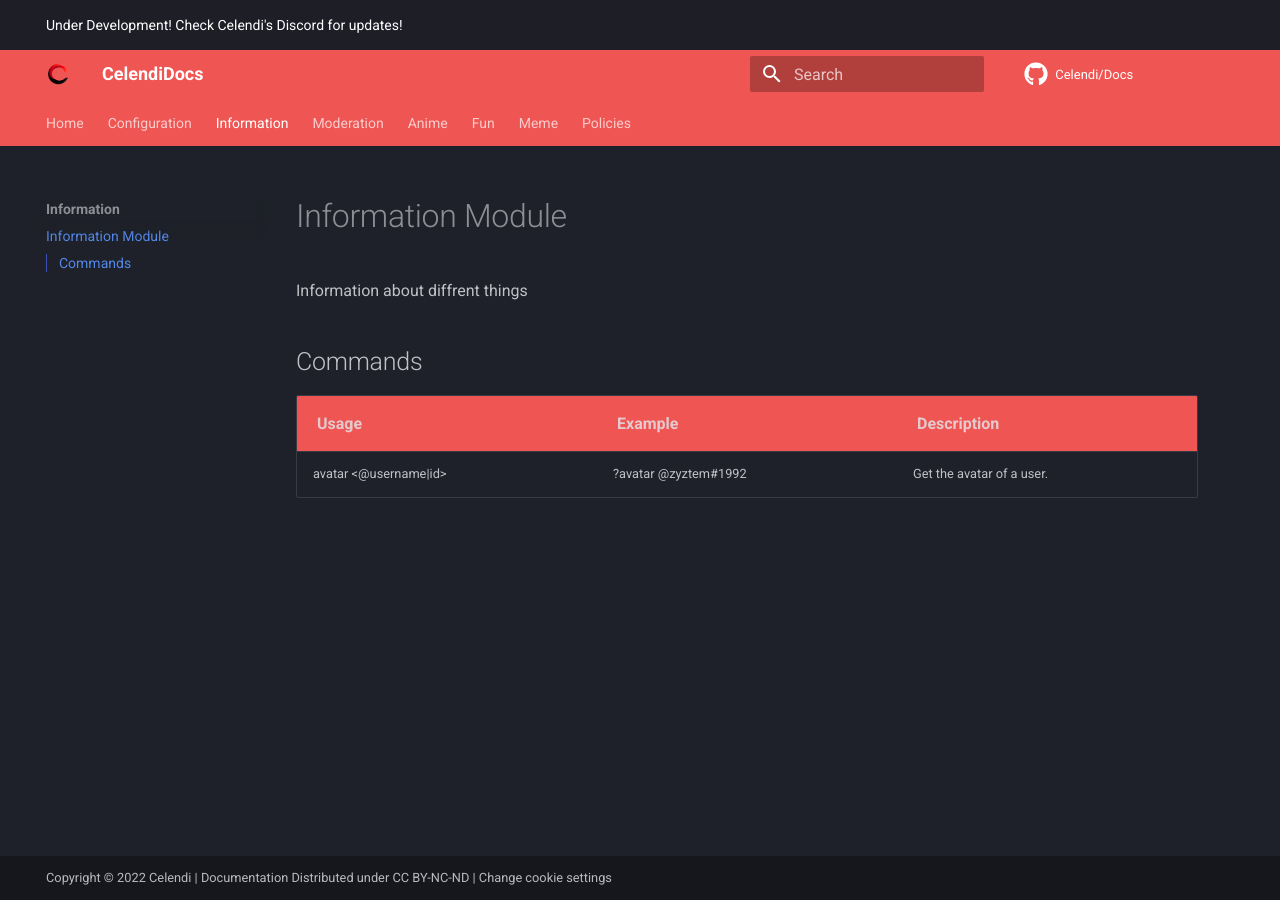
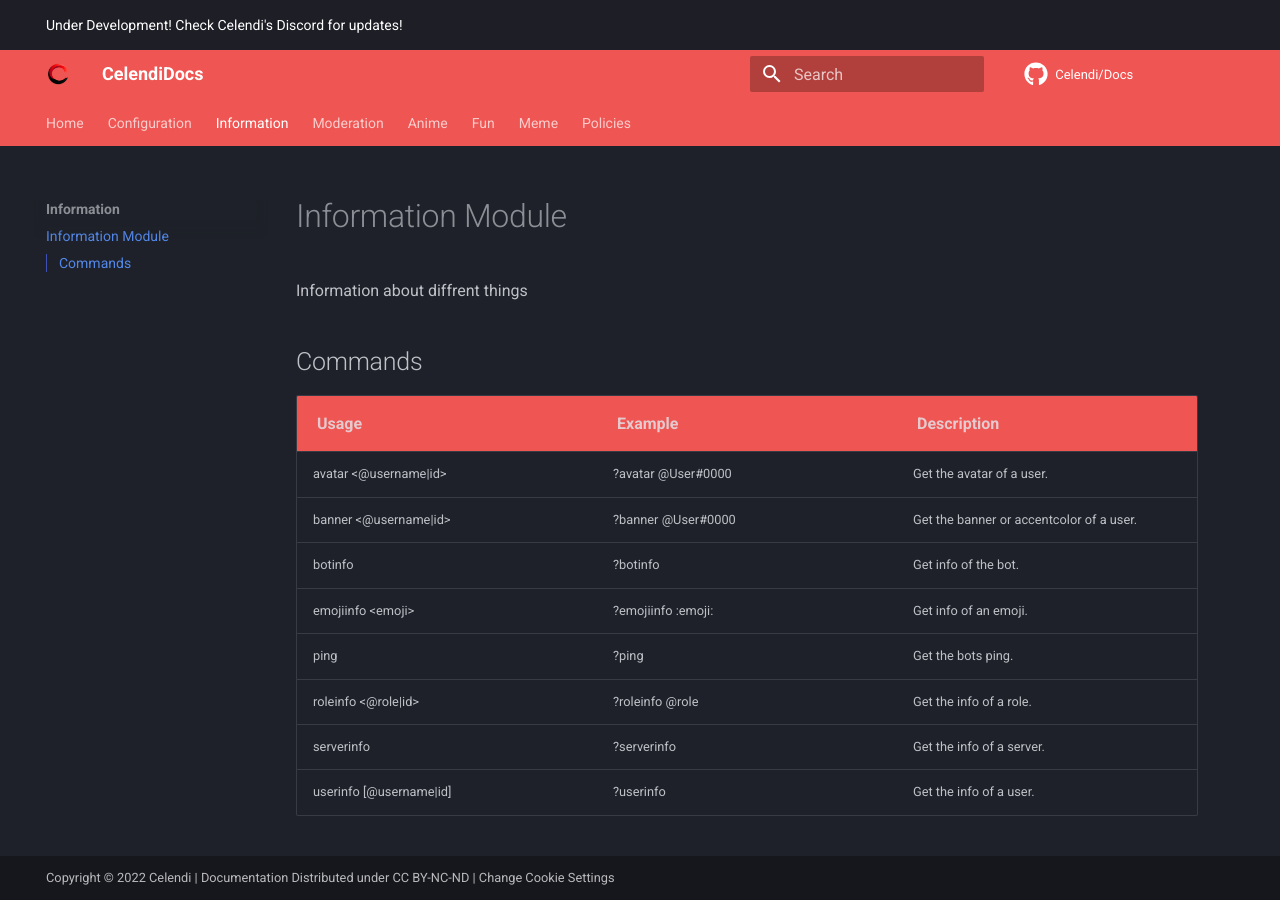
Before and after one commit to Celendi/Docs, an MkDocs documentation site: the page built from docs/information/info.md, in a window 1280 px wide. Built offline with MkDocs 1.6.1 and Material for MkDocs 9.7.7, drawn with Linux system fonts in a browser that asks for light colours; comment, search, counter and statistics services are not loaded.

Commit message:
Information Module Done!

```diff
--- a/docs/information/info.md
+++ b/docs/information/info.md
@@ -6,4 +6,11 @@ Information about diffrent things
 ## Commands
 | Usage | Example | Description |
 | :--- | :--- | :--- |
-| avatar &lt;&#64;username\|id&gt; | ?avatar &#64;zyztem#1992 | Get the avatar of a user. |
+| avatar &lt;&#64;username\|id&gt; | ?avatar &#64;User#0000 | Get the avatar of a user. |
+| banner &lt;&#64;username\|id&gt; | ?banner &#64;User#0000 | Get the banner or accentcolor of a user. |
+| botinfo | ?botinfo | Get info of the bot. |
+| emojiinfo &lt;emoji&gt; | ?emojiinfo :emoji: | Get info of an emoji. |
+| ping | ?ping | Get the bots ping. |
+| roleinfo &lt;&#64;role\|id&gt; | ?roleinfo &#64;role | Get the info of a role. |
+| serverinfo | ?serverinfo | Get the info of a server. |
+| userinfo &#91;&#64;username\|id&#93; | ?userinfo | Get the info of a user. |
--- a/mkdocs.yml
+++ b/mkdocs.yml
@@ -5,7 +5,7 @@ site_author: Team Celendi
 repo_url: https://github.com/celendi/docs
 repo_name: Celendi/Docs
 edit_uri: ""
-copyright: Copyright © 2022 <a target="_blank" href="https://celendi.xyz" target="_blank" rel="noopener">Celendi</a>  | Documentation Distributed under <a target="_blank" href="https://creativecommons.org/licenses/by-nc-nd/4.0/" target="_blank" rel="noopener">CC BY-NC-ND</a> | <a href="#__consent">Change cookie settings</a>
+copyright: Copyright © 2022 <a target="_blank" href="https://celendi.xyz" target="_blank" rel="noopener">Celendi</a>  | Documentation Distributed under <a target="_blank" href="https://creativecommons.org/licenses/by-nc-nd/4.0/" target="_blank" rel="noopener">CC BY-NC-ND</a> | <a href="#__consent">Change Cookie Settings</a>
 
 theme:
   name: material
--- a/overrides/main.html
+++ b/overrides/main.html
@@ -19,9 +19,9 @@
   {% if page.canonical_url %}
     <meta property="og:url" content="{{ page.canonical_url }}">
   {% endif %}
-  <meta property="og:image" content="https://raw.githubusercontent.com/Celendi/Brand-Kit/main/Logos/Bot%20Logos/Celendi_RED.png">
+  <meta property="og:image" content="https://raw.githubusercontent.com/Celendi/Brand-Kit/main/Logos/celendibanner.png">
 
-  <meta name="twitter:card" content="summary">
+  <meta name="twitter:card" content="summary_large_image">
   <meta name="twitter:site" content="@CelendiDocs">
   <meta name="twitter:creator" content="@CelendiBot">
   <meta name="twitter:title" content="{{ title }}">
@@ -30,7 +30,7 @@
   {% elif config.site_description %}
     <meta name="twitter:description" content="{{ config.site_description }}">
   {% endif %}
-  <meta name="twitter:image" content="https://raw.githubusercontent.com/Celendi/Brand-Kit/main/Logos/Bot%20Logos/Celendi_RED.png">
+  <meta name="twitter:image" content="https://raw.githubusercontent.com/Celendi/Brand-Kit/main/Logos/celendibanner.png">
 {% endblock %}
 {% block announce %}
   <p>Under Development! Check <a target="_blank" href="https://celendi.xyz/discord" target="_blank" rel="noopener">Celendi's Discord</a> for updates!</p>
```
Also changed, not shown: docs/configuration/dms.md (+1 -1 lines), docs/configuration/welcomer.md (+25 -25 lines), docs/fun/8ball.md (+11 -0 lines).
